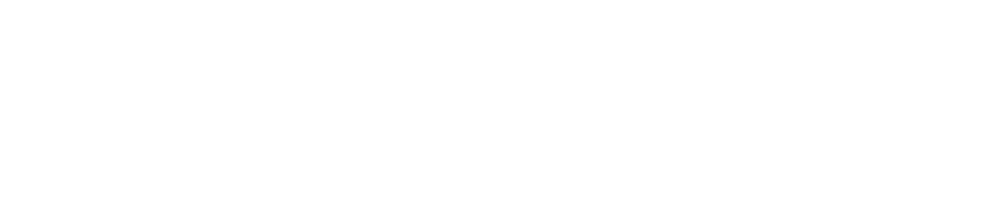
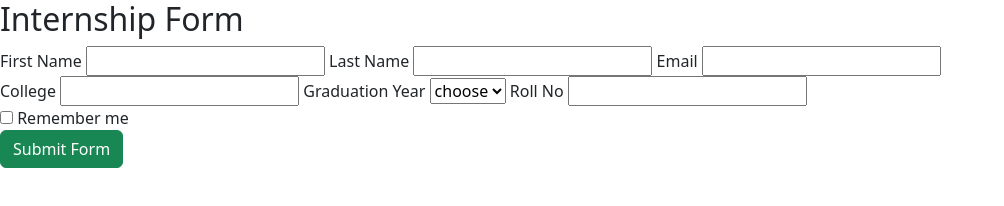
Before and after one commit to acciojob/bootstrap-form-easy-Saranya-git-20, a website: page main.html in a window 1280 px wide. Shown: the whole page, without its empty margins (0-1004 px from the left). Drawn offline with nearby package versions, Linux system fonts and the light colour scheme.

Commit message:
created a submission

```diff
--- a/main.html
+++ b/main.html
@@ -4,10 +4,35 @@
 
 <head>
 	<link rel="stylesheet" href="styles.css">
+	<link href="https://cdn.jsdelivr.net/npm/bootstrap@5.3.0/dist/css/bootstrap.min.css" rel="stylesheet">
 </head>
 
 <body>
 	<!-- the entire body must be written by student -->
+	<h2>Internship Form</h2>
+	<form method="post">
+		<label for="first-name-input" >First Name</label>
+		<input type="text" id="first-name-input" required>
+		<label for="last-name-input" >Last Name</label>
+		<input type="text" id="last-name-input" required>
+		<label for="email-input" >Email</label>
+		<input type="text" id="email-input" required><br>
+		<label for="college-input">College</label>
+		<input type="text" id="college-input" required>
+		<label for="graduation-input">Graduation Year</label>
+		<select id="graduation-input" required>
+			<option selected>choose</option>
+			<option value="1">2020</option>
+			<option value="2">2021</option>
+			<option value="3">2022</option>
+			<option value="3">2023</option>
+		</select>
+		<label for="roll-no-input" >Roll No</label>
+		<input type="number" id="roll-no-input" required><br>
+		<input type="checkbox" id="conditions-checkbox" required>
+        <label  for="conditions-checkbox">Remember me</label><br>
+		<button type="submit" class="btn btn-success">Submit Form</button>
+	</form>
     <script type="text/javascript" src="./script.js">
 </script>
 
```
